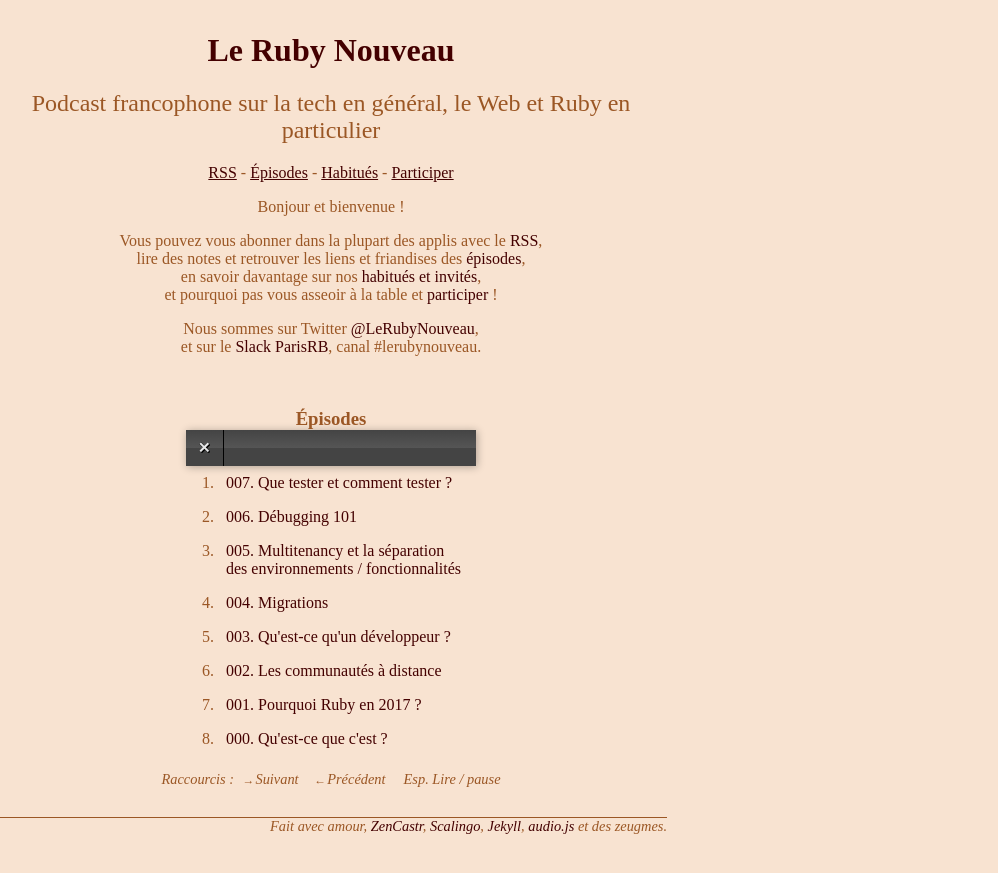
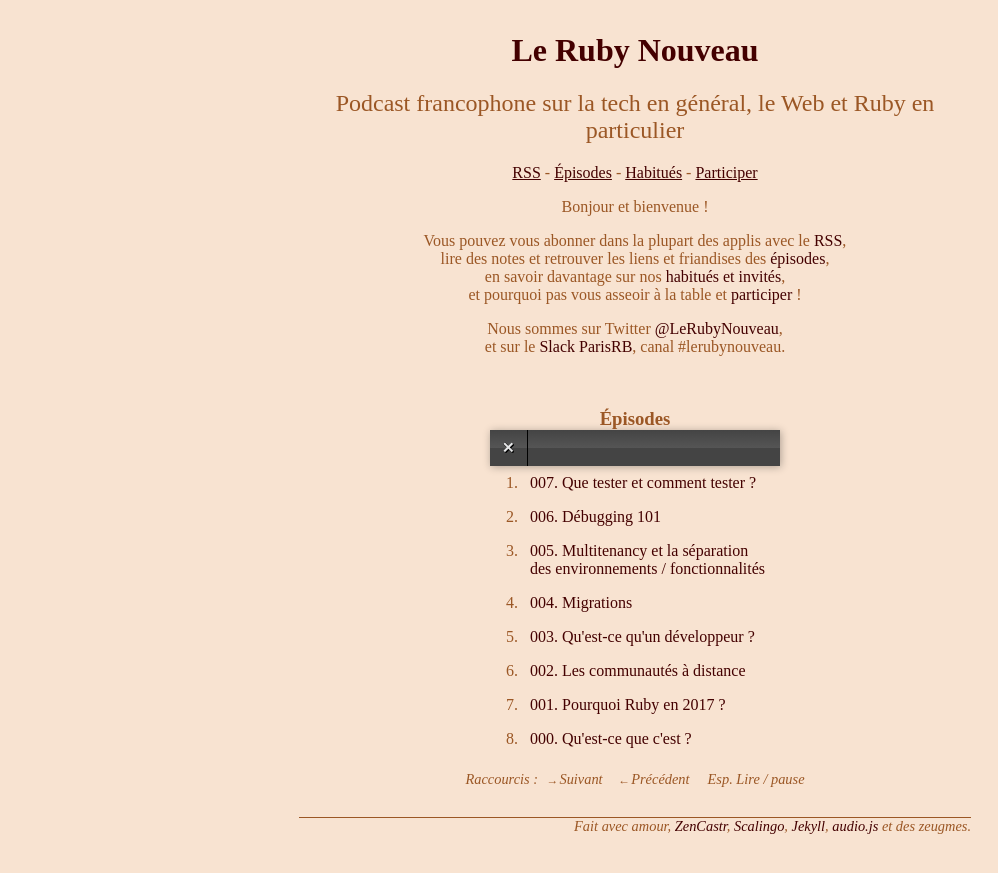
Before and after one commit to jlecour/lerubynouveau.fr, a Jekyll site: the page built from index.html, in a window 1280 px wide. Shown: the top 873 px of the page, without its empty margins (5-1003 px from the left). Built offline with Jekyll 4.4.1, drawn with Linux system fonts in a browser that asks for light colours; some web fonts are replaced.

Commit message:
Auto margin

```diff
--- a/css/light.css
+++ b/css/light.css
@@ -8,7 +8,7 @@ body {
   text-align: center;
   color: #9B5725;
   max-width: 42em;
-  margin: 2em 0;
+  margin: 2em auto;
 }
 
 h1, h2, h3 { font-family: 'Amarante', cursive; }
```
